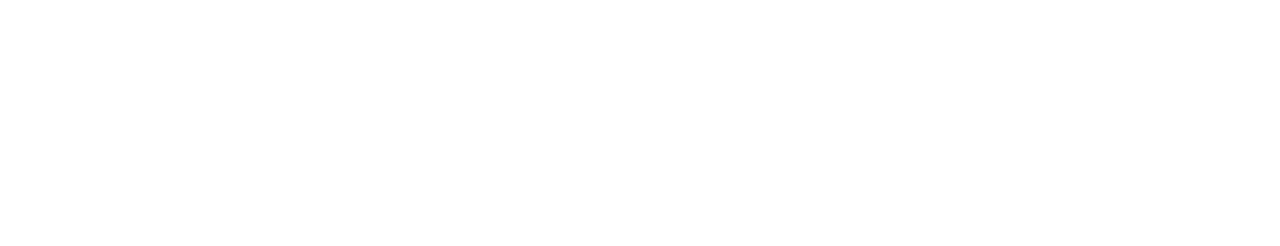
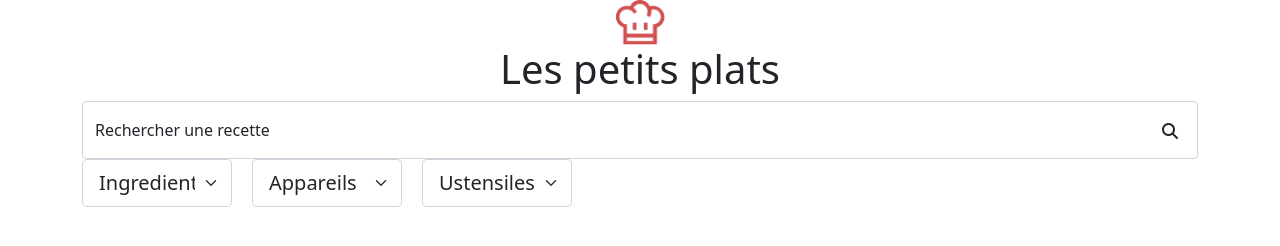
Before and after one commit to tetyanachouteau/front-end-search-engine-kitchen, a plain HTML site: page index.html in a window 1280 px wide. Drawn offline with nearby package versions, Linux system fonts and the light colour scheme.

Commit message:
Modification index

```diff
--- a/css/index.css
+++ b/css/index.css
@@ -0,0 +1,30 @@
+header {
+    display: flex;
+    flex-direction: column;
+    align-items: center;
+}
+
+header img {
+    width: 50px;
+}
+
+form {
+    position: relative;
+}
+
+form i {
+    position: absolute;
+    top: 22px;
+    right: 20px;
+}
+
+.selects{
+    display: flex;
+    flex-direction: row;
+    justify-content: left;
+    gap: 20px
+}
+
+.selects select {
+    width: 150px;
+}
--- a/index.html
+++ b/index.html
@@ -1,9 +1,44 @@
 <!DOCTYPE html>
 <html>
-    <head>
-        <link href="https://cdn.jsdelivr.net/npm/bootstrap@5.1.3/dist/css/bootstrap.min.css" rel="stylesheet" integrity="sha384-1BmE4kWBq78iYhFldvKuhfTAU6auU8tT94WrHftjDbrCEXSU1oBoqyl2QvZ6jIW3" crossorigin="anonymous">
-    </head>
-    <body>
-        <script src="https://cdn.jsdelivr.net/npm/bootstrap@5.1.3/dist/js/bootstrap.bundle.min.js" integrity="sha384-ka7Sk0Gln4gmtz2MlQnikT1wXgYsOg+OMhuP+IlRH9sENBO0LRn5q+8nbTov4+1p" crossorigin="anonymous"></script>
-    </body>
+
+<head>
+    <link href="https://cdn.jsdelivr.net/npm/bootstrap@5.1.3/dist/css/bootstrap.min.css" rel="stylesheet"
+        integrity="sha384-1BmE4kWBq78iYhFldvKuhfTAU6auU8tT94WrHftjDbrCEXSU1oBoqyl2QvZ6jIW3" crossorigin="anonymous">
+    <link href="./css/index.css" rel="stylesheet">
+</head>
+
+<body>
+    <header>
+        <img src="./assets/images/logo.png" alt="Logo">
+        <h1>Les petits plats</h1>
+    </header>
+    <div class="container">
+        <form>
+            <div class="form-floating">
+                <input type="text" class="form-control" id="search" placeholder="Rechercher une recette">
+                <label for="search">Rechercher une recette</label>
+            </div>
+            <i class="fa-sharp fa-solid fa-magnifying-glass"></i>
+        </form>
+    </div>
+    <div id="criteria" class="container">
+
+    </div>
+    <div class="container selects">
+        <select class="form-select form-select-lg mb-3" aria-label="Ingredients">
+            <option selected>Ingredients</option>
+        </select>
+        <select class="form-select form-select-lg mb-3" aria-label="Appareils">
+            <option selected>Appareils</option>
+        </select>
+        <select class="form-select form-select-lg mb-3" aria-label="Ustensiles">
+            <option selected>Ustensiles</option>
+        </select>
+    </div>
+    <script src="https://kit.fontawesome.com/29bf3dd069.js" crossorigin="anonymous"></script>
+    <script src="https://cdn.jsdelivr.net/npm/bootstrap@5.1.3/dist/js/bootstrap.bundle.min.js"
+        integrity="sha384-ka7Sk0Gln4gmtz2MlQnikT1wXgYsOg+OMhuP+IlRH9sENBO0LRn5q+8nbTov4+1p" crossorigin="anonymous">
+    </script>
+</body>
+
 </html>
```
